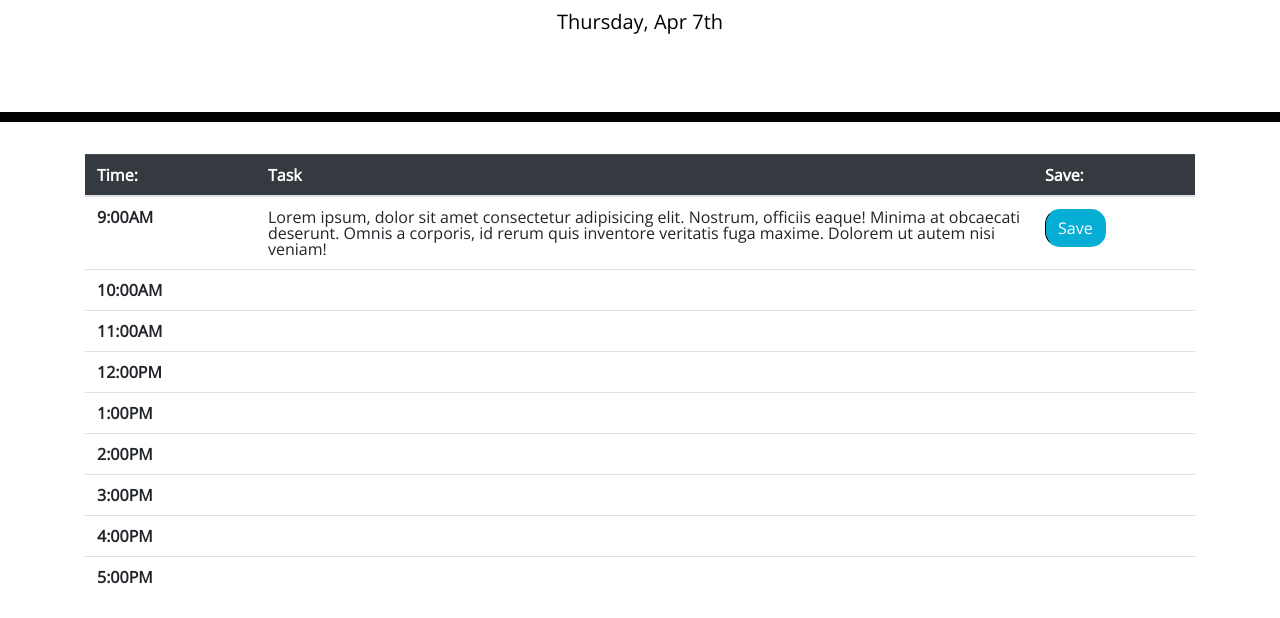
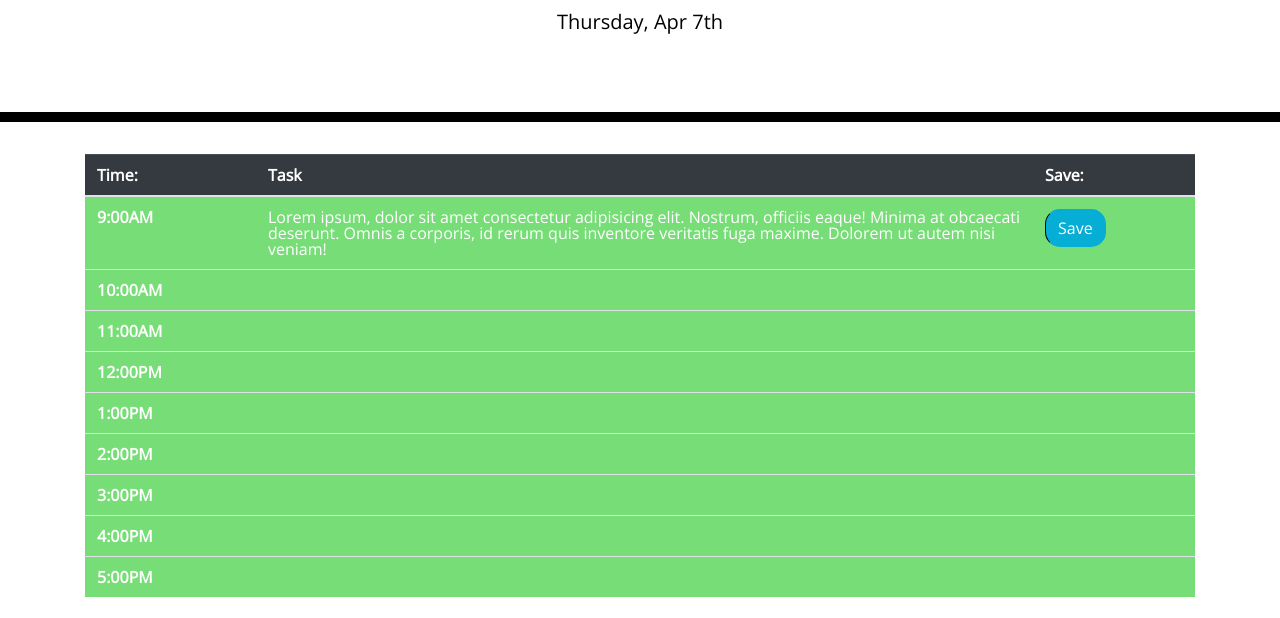
Before and after one commit to Sfzmango/Daily-Schedule-Planner, a plain HTML site: page index.html in a window 1280 px wide. Shown: the part 182-800 px from the top of the page. Drawn offline with nearby package versions, Linux system fonts and the light colour scheme.

Commit message:
Create functions to check time and add styles

```diff
--- a/assets/js/script.js
+++ b/assets/js/script.js
@@ -1,3 +1,4 @@
+// var currentHour = moment().hour();
 var currentHour = moment().hour();
 
 console.log(currentHour);
@@ -6,9 +7,127 @@ var today = moment().format("dddd, MMM Do");
 $("#currentDay").text(today);
 
 function check9am() {
-    if (currentHour.isBefore("9")) {
-        $("#9am").addClass(".past")
+    if (currentHour > 9) {
+        $("#9amBox").addClass("past")
+    }
+    else if (currentHour === 9) {
+        $("#9amBox").addClass("present")
+    }
+    else {
+        $("#9amBox").addClass("future")
     }
 };
 
+function check10am() {
+    if (currentHour > 10) {
+        $("#10amBox").addClass("past")
+    }
+    else if (currentHour === 10) {
+        $("#10amBox").addClass("present")
+    }
+    else {
+        $("#10amBox").addClass("future")
+    }
+};
+
+
+function check11am() {
+    if (currentHour > 11) {
+        $("#11amBox").addClass("past")
+    }
+    else if (currentHour === 11) {
+        $("#11amBox").addClass("present")
+    }
+    else {
+        $("#11amBox").addClass("future")
+    }
+};
+
+
+function check12pm() {
+    if (currentHour > 12) {
+        $("#12pmBox").addClass("past")
+    }
+    else if (currentHour === 12) {
+        $("#12pmBox").addClass("present")
+    }
+    else {
+        $("#12pmBox").addClass("future")
+    }
+};
+
+
+function check1pm() {
+    if (currentHour > 13) {
+        $("#1pmBox").addClass("past")
+    }
+    else if (currentHour === 13) {
+        $("#1pmBox").addClass("present")
+    }
+    else {
+        $("#1pmBox").addClass("future")
+    }
+};
+
+
+function check2pm() {
+    if (currentHour > 14) {
+        $("#2pmBox").addClass("past")
+    }
+    else if (currentHour === 14) {
+        $("#2pmBox").addClass("present")
+    }
+    else {
+        $("#2pmBox").addClass("future")
+    }
+};
+
+
+function check3pm() {
+    if (currentHour > 15) {
+        $("#3pmBox").addClass("past")
+    }
+    else if (currentHour === 15) {
+        $("#3pmBox").addClass("present")
+    }
+    else {
+        $("#3pmBox").addClass("future")
+    }
+};
+
+
+function check4pm() {
+    if (currentHour > 16) {
+        $("#4pmBox").addClass("past")
+    }
+    else if (currentHour === 16) {
+        $("#4pmBox").addClass("present")
+    }
+    else {
+        $("#4pmBox").addClass("future")
+    }
+};
+
+
+function check5pm() {
+    if (currentHour > 17) {
+        $("#5pmBox").addClass("past")
+    }
+    else if (currentHour === 17) {
+        $("#5pmBox").addClass("present")
+    }
+    else {
+        $("#5pmBox").addClass("future")
+    }
+};
+
+
 check9am();
+check10am();
+check11am();
+check12pm();
+check1pm();
+check2pm();
+check3pm();
+check4pm();
+check5pm();
--- a/index.html
+++ b/index.html
@@ -22,7 +22,7 @@
   </header>
   <div class="container">
     <!-- Timeblocks go here -->
-    <table class="table table-hover">
+    <table class="table">
       <thead class="table-dark">
         <tr>
           <th scope="col">Time:</th>
```
